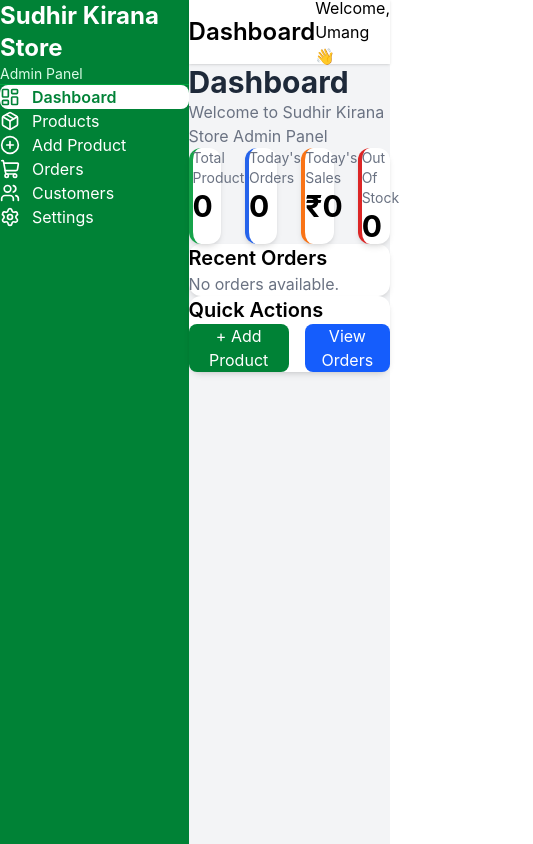
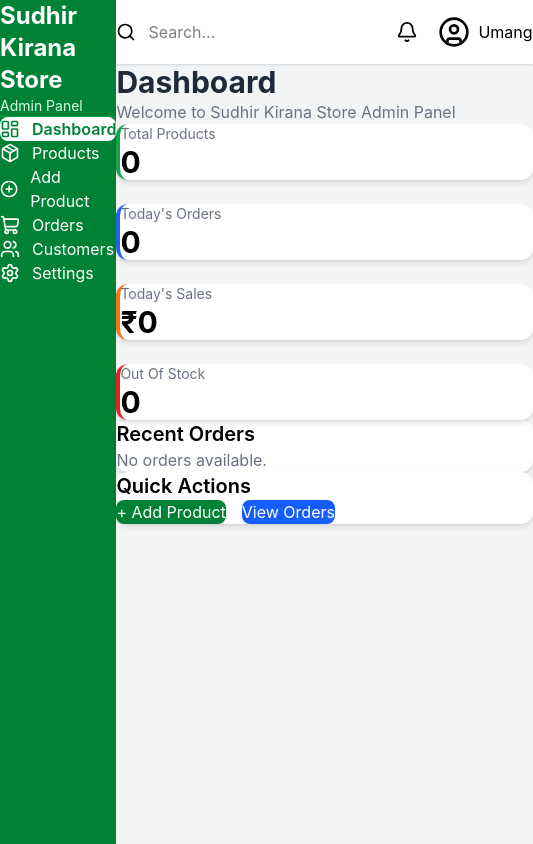
Before and after one commit to umanggupta154/sudhir-kirana-store, a React (Vite) app: page / in a window 390 px wide. Shown: the whole page, 533 px wide, since content can reach past the window. Built offline with nearby package versions, Linux system fonts and the light colour scheme.

Commit message:
Enhance dashboard with reusable components

```diff
--- a/src/components/Common/Button.jsx
+++ b/src/components/Common/Button.jsx
@@ -0,0 +1,20 @@
+import { Link } from "react-router-dom";
+
+function Button({ text, to, color = "green" }) {
+  const colors = {
+    green: "bg-green-700 hover:bg-green-800",
+    blue: "bg-blue-600 hover:bg-blue-700",
+    red: "bg-red-600 hover:bg-red-700",
+  };
+
+  return (
+    <Link
+      to={to}
+      className={`${colors[color]} text-white px-5 py-2 rounded-lg transition duration-300`}
+    >
+      {text}
+    </Link>
+  );
+}
+
+export default Button;
--- a/src/components/Navbar/Navbar.jsx
+++ b/src/components/Navbar/Navbar.jsx
@@ -1,13 +1,35 @@
+import { Bell, Search, UserCircle } from "lucide-react";
+
 function Navbar() {
   return (
-    <div className="h-16 bg-white shadow flex items-center justify-between px-6">
-      <h2 className="text-2xl font-semibold">
-        Dashboard
-      </h2>
+    <div className="h-16 bg-white shadow flex justify-between items-center px-6">
 
-      <p>
-        Welcome, Umang 👋
-      </p>
+      <div className="flex items-center gap-3">
+
+        <Search size={20} />
+
+        <input
+          type="text"
+          placeholder="Search..."
+          className="outline-none"
+        />
+
+      </div>
+
+      <div className="flex items-center gap-5">
+
+        <Bell size={22} />
+
+        <div className="flex items-center gap-2">
+
+          <UserCircle size={32} />
+
+          <span>Umang</span>
+
+        </div>
+
+      </div>
+
     </div>
   );
 }
--- a/src/pages/Dashboard/Dashboard.jsx
+++ b/src/pages/Dashboard/Dashboard.jsx
@@ -1,9 +1,10 @@
 import PageHeader from "../../components/Common/PageHeader";
 import StatCard from "../../components/Dashboard/StatCard";
+import Button from "../../components/Common/Button";
 
 function Dashboard() {
   return (
-    <>
+    <div>
       {/* Page Header */}
       <PageHeader
         title="Dashboard"
@@ -11,7 +12,7 @@
       />
 
       {/* Statistics Cards */}
-      <div className="grid grid-cols-4 gap-6">
+      <div className="grid grid-cols-1 md:grid-cols-2 lg:grid-cols-4 gap-6">
         <StatCard
           title="Total Products"
           value="0"
@@ -37,7 +38,7 @@
         />
       </div>
 
-      {/* 👇 YAHAN Recent Orders Add Karna Hai */}
+      {/* Recent Orders */}
       <div className="bg-white rounded-xl shadow-md mt-8 p-6">
         <h2 className="text-xl font-semibold mb-4">
           Recent Orders
@@ -48,23 +49,27 @@
         </p>
       </div>
 
-      {/* 👇 Iske Bilkul Neeche Quick Actions Add Karna Hai */}
+      {/* Quick Actions */}
       <div className="bg-white rounded-xl shadow-md mt-6 p-6">
         <h2 className="text-xl font-semibold mb-4">
           Quick Actions
         </h2>
 
-        <div className="flex gap-4">
-          <button className="bg-green-700 text-white px-5 py-2 rounded-lg">
-            + Add Product
-          </button>
+        <div className="flex flex-wrap gap-4">
+          <Button
+            text="+ Add Product"
+            to="/add-product"
+            color="green"
+          />
 
-          <button className="bg-blue-600 text-white px-5 py-2 rounded-lg">
-            View Orders
-          </button>
+          <Button
+            text="View Orders"
+            to="/orders"
+            color="blue"
+          />
         </div>
       </div>
-    </>
+    </div>
   );
 }
 
```
Also changed, not shown: src/components/Common/PageHeader.jsx (+7 -2 lines), src/components/Dashboard/StatCard.jsx (+4 -4 lines).
